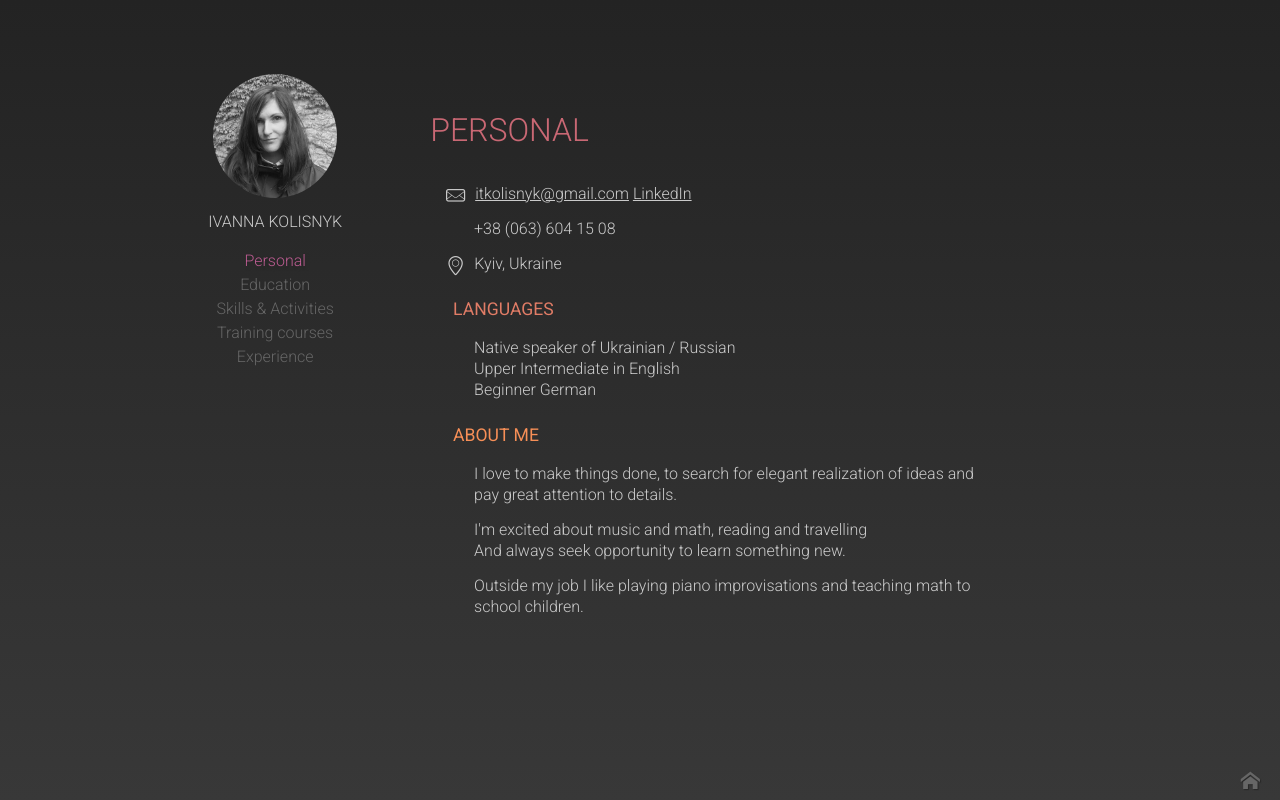
After one commit to fluoriteen/fluoriteen.github.io, a PHP site: page /index.php in a window 1280 px wide, after a click on "Personal". The commit adds this page. Run offline with PHP 8.4, Linux system fonts and the light colour scheme; some libraries are stand-ins or nearby versions; some web fonts are replaced.

Commit message:
php migration, skills and personal info updated

```diff
--- a/index.html
+++ b/index.php
@@ -1,4 +1,12 @@
+<?php
+  $owner_name = "Ivanna Kolisnyk";
+  $site_title = "Insa";
+  $site_desc = "Insa is to push all thoughts from inside";
+?>
+
 <!DOCTYPE html>
+
+
 <html lang="en">
     <head>
         <meta charset="UTF-8">
@@ -9,7 +17,7 @@
         <script src="https://ajax.googleapis.com/ajax/libs/jquery/1.10.2/jquery.min.js"></script>
         <script src="https://ajax.googleapis.com/ajax/libs/jqueryui/1.11.4/jquery-ui.min.js"></script>
         <script src="script.js"></script>
-        <title>Ivanna Kolisnyk | CV</title>
+        <title><?php echo $owner_name; ?> | CV</title>
     <!--[if gte IE 9]>
       <style type="text/css">
         .gradient {
@@ -23,22 +31,7 @@
     <div id="viewport" class="viewport">
     <div class="container">
       <aside id="aside" class="left">
-          <div class="mobile-nav">
-            <a href="#home" class="photo">
-                <img src="https://lh6.googleusercontent.com/-TyIHW8UqCNQ/VVZh7mK0C-I/AAAAAAAAB00/1jXoRx-9IgY/w605-h609-no/IMG_1600.JPG">
-            </a>
-
-
-            <a href="#home" class="name-link title">
-                Ivanna Kolisnyk
-            </a>
-        </div>
-
-            <ul id="nav" class="info-items">
-                <li class="icon">
-                    <a id="homeLink" href="#home" class="icon icon-home home-link" title="Home"></a>
-                </li>
-            </ul>
+        <?php include_once('navigation.php');  ?>
       </aside>
 
       <main id="main" class="main">
@@ -62,16 +55,17 @@
               <div class="section-content">
                   <p>
                       <span class="icon icon-mail"></span>
-                      <a href="mailto:itkolisnyk@gmail.com">itkolisnyk@gmail.com</a><br />
-                      <a href="mailto:ivanna.kolisnyk@materialise.kiev.ua">ivanna.kolisnyk@materialise.kiev.ua</a>
+                      <a href="mailto:itkolisnyk@gmail.com">itkolisnyk@gmail.com</a>
+                      <a href="https://ua.linkedin.com/in/ivanna-kolisnyk-7a905587" target="_blank">LinkedIn</a>
                   </p>
 
-                  <p>+38 (093) 957 52 17</p>
+                  <p>+38 (063) 604 15 08</p>
                   <p><span class="icon icon-location"></span>Kyiv, Ukraine</p>
 
                   <h3 class="title">Languages</h3>
                   <p>Native speaker of Ukrainian / Russian<br />
-                    Upper Intermediate in English</p>
+                    Upper Intermediate in English<br />
+                    Beginner German</p>
 
                   <h3 class="title">About Me</h3>
                   <p>
@@ -128,28 +122,42 @@
 
             <h3 class="title">Development</h3>
             <ul>
-              <li>HTML &amp; CSS (SASS, Less), grid approach, responsive and fluid markup</li>
-              <li>JavaScript (jQuery, Masonry, Modernizr)</li>
-              <li>Git, TFVC <span class="comments">// basic experience</span></li>
-              <li>PHP for WordPress, Drupal, Joomla <br />
+              <li>HTML, Bootstrap, responsive / fluid markup, cross-browser compatibility</li>
+              <li>CSS, SASS and Less pre-processors, SMACSS and BEM methodologies</li>
+              <li>JavaScript, jQuery (Masonry, Modernizr), Angular</li>
+              <li>Version control: Git, TFVC</li>
+              <li>PHP (WordPress, Drupal and Joomla)<br />
                   <span class="comments">// CMS customization, including themes &amp; plugins development</span>
               </li>
+              <li>Basic knowledge of C#, understanding of OOP principles and MVC approach</li>
+            </ul>
+
+            <h3 class="title">UX / UI</h3>
+            <ul>
+              <li>UX scenarios for different content strategies and user personas</li>
+              <li>Interface sketching for different viewports: desktop, mobiles and tablets</li>
+              <li>Interactive prototypes in Balsamiq and Axure based on functioanl use cases</li>
+              <li>Functional requirements for UI components</li>
+              <li>UI design approach based on usability principles, accessibility, color theory, human behavioral concepts, corporate vision and identity</li>
             </ul>
 
             <h3 class="title">Graphics</h3>
+            <p>Experienced user of GIMP, Adobe Photoshop, Adobe InDesign and Inkscape vector editor</p>
+
+            <h3 class="title">Mail Marketing</h3>
             <ul>
-              <li>Adobe Photoshop / GIMP</li>
-              <li>Adobe InDesign</li>
-              <li>Inkscape</li>
+              <li>Developing HTML responsive and mobile friendly mail templates</li>
+              <li>Creating interactive mail templates for MailChimp users</li>
+              <li>Setting triggered mails and mail automation scenarios, handling subscribers list structure and segmentation</li>
             </ul>
 
-            <h3 class="title">Misc</h3>
+            <h3 class="title">Other</h3>
             <ul class="extended">
-                <li>Understanding of OOP principles (C#), MVC approach, experience with MSSQL.
-                </li>
-                <li>Familiar with Google Analytics events and campaigns tracking</li>
-                <li>MailChimp mailing service</li>
-                <li>Advanced user of MS Excel and Power Point<br />
+                <li>Agile / Scrum adapted</li>
+                <li>Project management in TFS, OTRS, Trello, MS Planner</li>
+                <li>Skilled in Google Analytics filtered views and campaigns tracking</li>
+                <li>Skilled in creating advanced integration flows with Zapier tool</li>
+                <li>Advanced user of MS Excel and MS Power Point<br />
                   <span class="comments">// neverending Excel formulae…</span>
                 </li>
                 <li>Typography, Lettering, Calligraphy<br />
@@ -157,10 +165,6 @@
                 </li>
                 <li>Audio/Video editing (Pinnacle, Camtasia, SoundForge)</li>
             </ul>
-
-            <i>
-                My profile on <a href="https://ua.linkedin.com/in/ivanna-kolisnyk-7a905587" target="_blank"></span>LinkedIn</a>
-            </i>
           </div>
         </section>
 
--- /dev/null
+++ b/navigation.php
@@ -0,0 +1,14 @@
+<div class="mobile-nav">
+  <a href="#home" class="photo">
+      <img src="photo.png">
+  </a>
+  <a href="#home" class="name-link title">
+      <?php echo $owner_name; ?>
+  </a>
+</div>
+
+<ul id="nav" class="info-items">
+    <li class="icon">
+        <a id="homeLink" href="#home" class="icon icon-home home-link" title="Home"></a>
+    </li>
+</ul>
```
Also changed, not shown: photo.png (added), photo_old.png (renamed from image3108.png).
